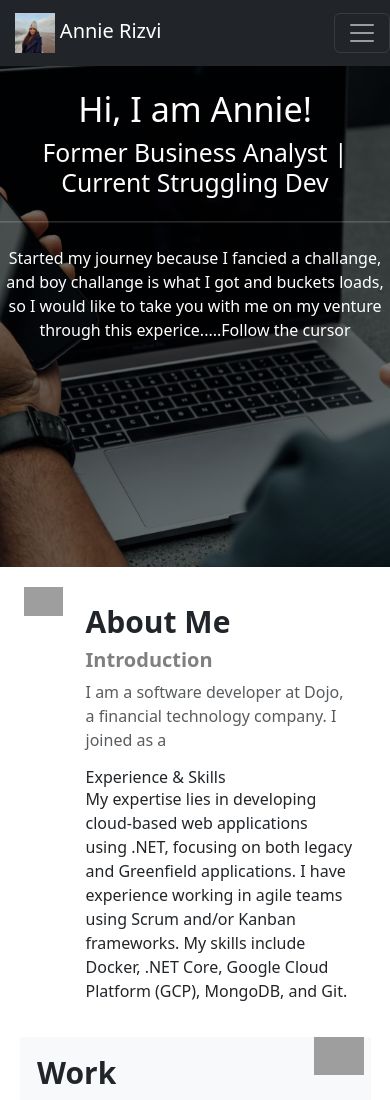
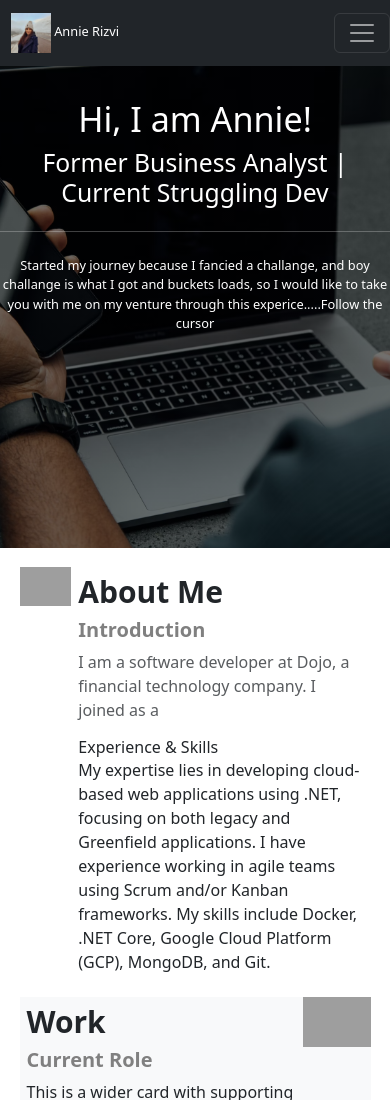
Before and after one commit to annierizvi/Bootstrap-Portfolio, a plain HTML site: page index.html in a window 390 px wide. Shown: the top 1100 px of the page. Drawn offline with nearby package versions, Linux system fonts and the light colour scheme; grey boxes are pictures that could not be loaded.

Commit message:
added responsive elements

```diff
--- a/css/style.css
+++ b/css/style.css
@@ -60,3 +60,28 @@ html {
 .card-body {
   margin: 5%;
 }
+/* For tablets */
+@media (max-width: 768px) {
+  .hero-text {
+    font-size: 90%;
+  }
+
+  .how-img img {
+    width: 100%;
+  }
+
+  .card-body {
+    margin: 2%;
+  }
+}
+
+/* For mobile phones */
+@media (max-width: 576px) {
+  .navbar-brand {
+    font-size: 80%;
+  }
+
+  .hero-text {
+    font-size: 80%;
+  }
+}
--- a/index.html
+++ b/index.html
@@ -4,6 +4,7 @@
 <head>
   <!-- Required meta tags -->
   <meta charset="utf-8">
+  <meta name="viewport" content="width=device-width, initial-scale=1">
   <meta http-equiv="X-UA-Compatible" content="IE=edge">
   <title></title>
   <meta name="description" content="">
```
